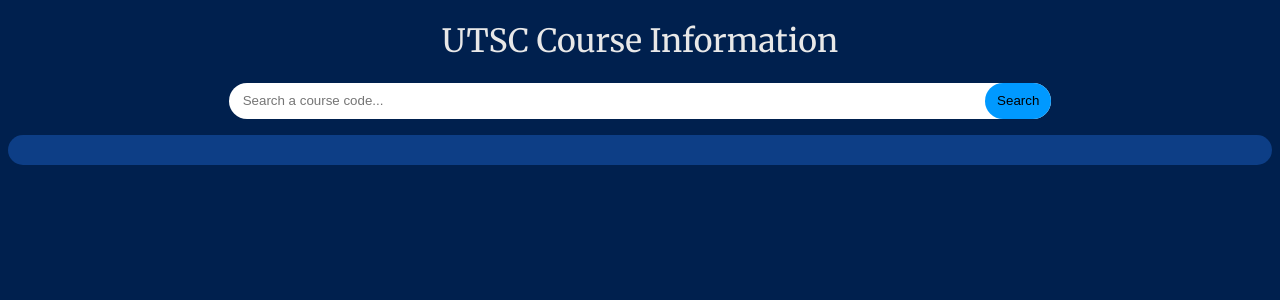
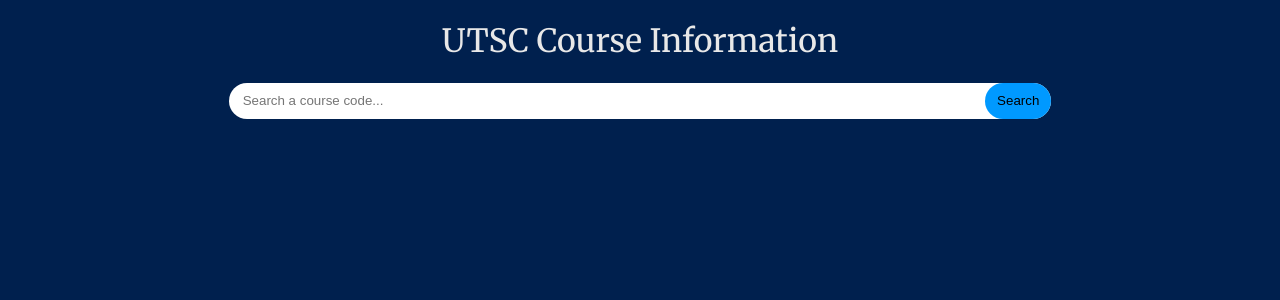
Before and after one commit to ricklan/UTSC-Course-Information-Finder, a Flask app: page / in a window 1280 px wide. Shown: the top 300 px of the page. Run offline with Flask 2, Linux system fonts and the light colour scheme.

Commit message:
Remove course info background when there is no text

```diff
--- a/static/index.css
+++ b/static/index.css
@@ -71,6 +71,10 @@
   hyphens: none;
 }
 
+#message:empty{
+  display: none;
+}
+
 #message b{
   font-weight: 500;
 }
```
